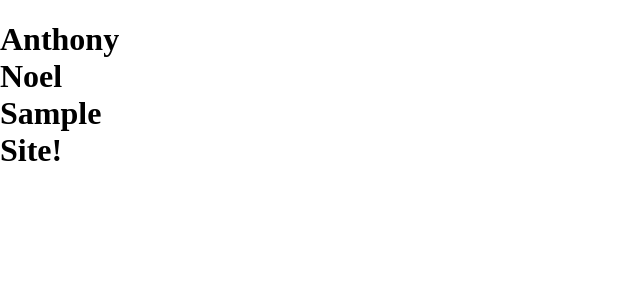
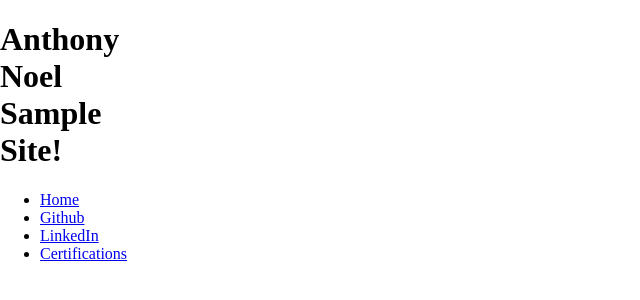
Before and after one commit to anoel2/anoel2.github.io, a plain HTML site: page index.html in a window 1280 px wide. Shown: the whole page, without its empty margins (0-640 px from the left). Drawn offline with Linux system fonts and the light colour scheme; a web font is replaced by a local one.

Commit message:
Update index.html

```diff
--- a/index.html
+++ b/index.html
@@ -16,6 +16,14 @@
 <div class="container">
   <div class="left-container" id="leftTop">
     <h1 class=PageTitle>Anthony Noel Sample Site!</h1>
+  <nav class=headerNav>
+    <ul>
+      <li><a href="default.asp">Home</a></li>
+      <li><a href="https://www.github.com/anoel2">Github</a></li>
+      <li><a href="https://www.linkedin.com/noelaa">LinkedIn</a></li>
+      <li><a href="https://www.credly.com/users/anthony-noel">Certifications</a></li>
+  </ul>
+  </nav>
   </div>
   <div class="left-container" id="leftBottom"></div>
   <div class="middle-container" id="middleTop"></div>
```
